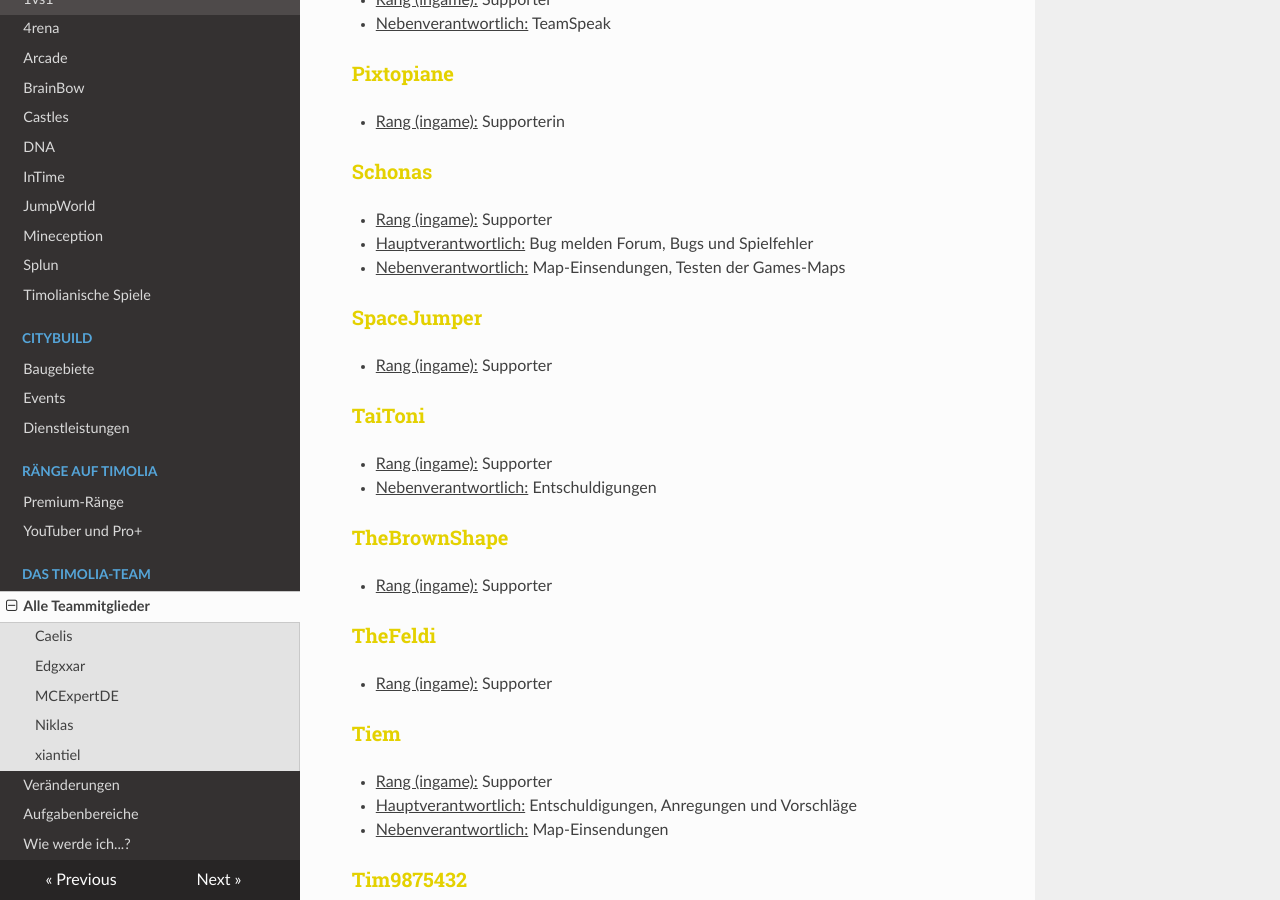
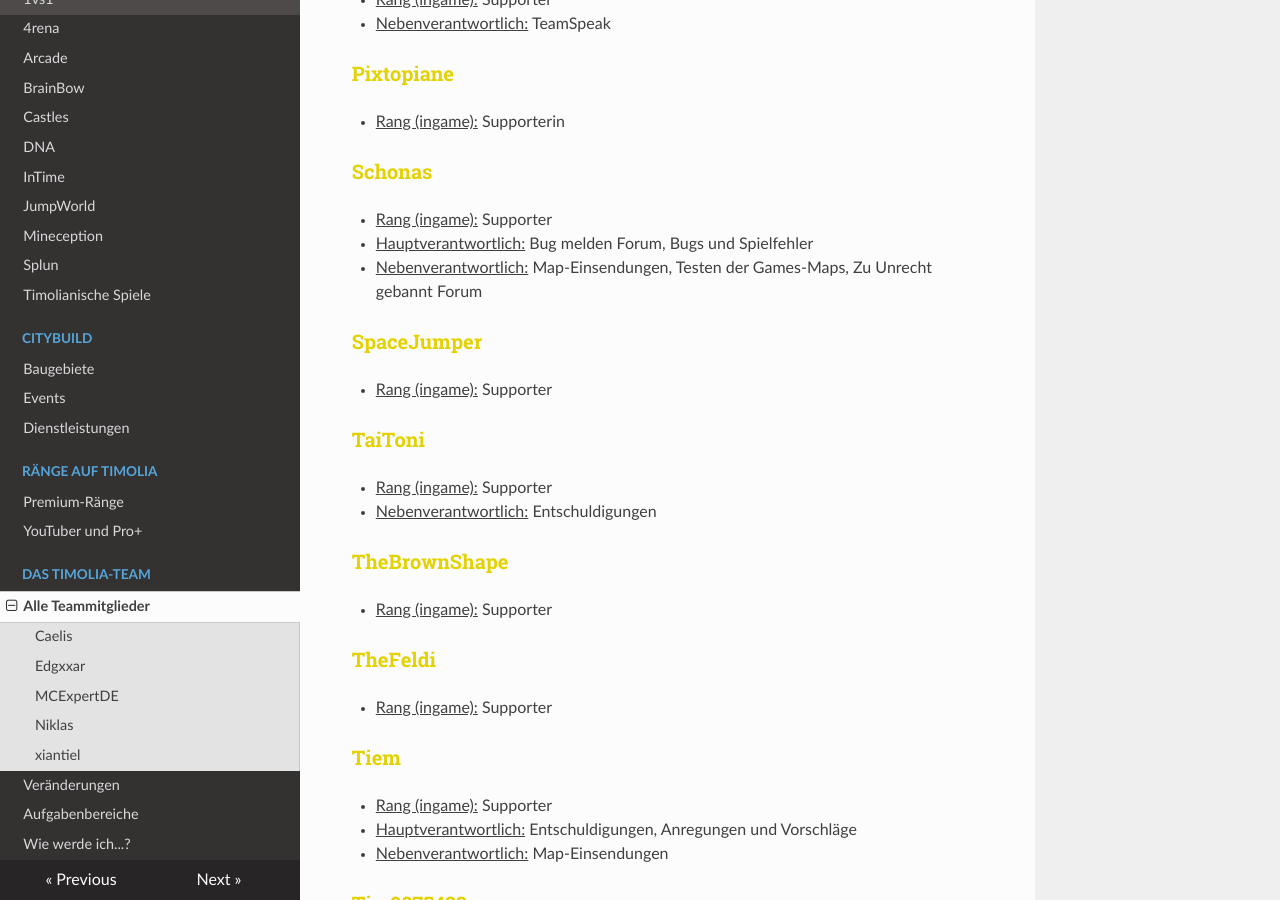
Before and after one commit to TimoliaDE/HowTo, an MkDocs documentation site: the page built from docs/team/members.md, in a window 1280 px wide and 900 px high, scrolled down 6669 px. Built offline with MkDocs 1.6.1, drawn with Linux system fonts in a browser that asks for light colours; nearby versions of some CDN libraries; old or Windows-style settings are respelled for this version of MkDocs.

Commit message:
Update members.md

```diff
--- a/docs/team/members.md
+++ b/docs/team/members.md
@@ -217,7 +217,7 @@ Sie stehen für alle grundlegenden Fragen und Reports zur Verfügung und sind di
 ### <strong><span style="color:#E4D100">Schonas</span></strong>
 - <u>Rang (ingame):</u> Supporter
 - <u>Hauptverantwortlich:</u> Bug melden Forum, Bugs und Spielfehler
-- <u>Nebenverantwortlich:</u> Map-Einsendungen, Testen der Games-Maps
+- <u>Nebenverantwortlich:</u> Map-Einsendungen, Testen der Games-Maps, Zu Unrecht gebannt Forum
 
 ### <strong><span style="color:#E4D100">SpaceJumper</span></strong>
 - <u>Rang (ingame):</u> Supporter
```
